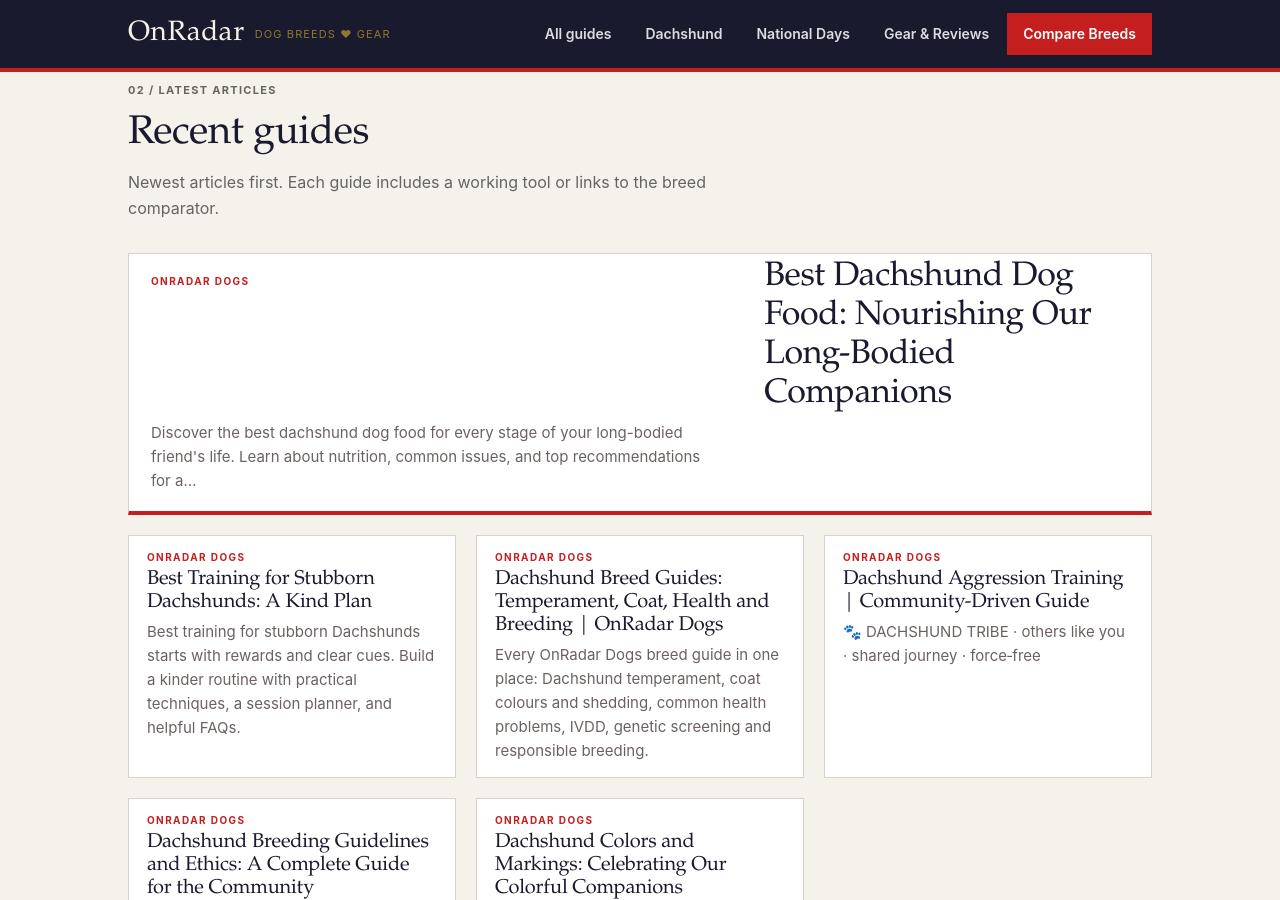
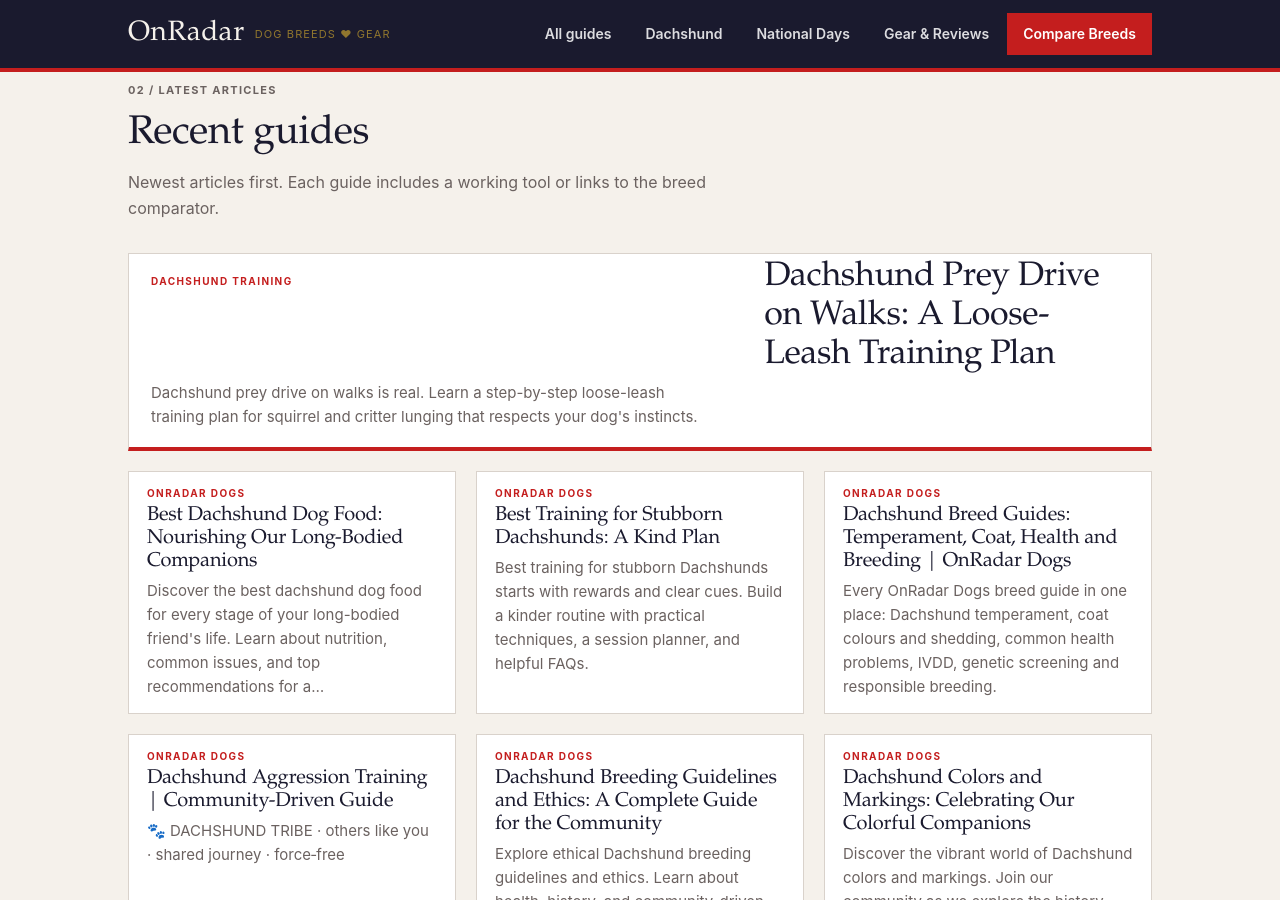
Before and after one commit to onradar-dogs/onradar-dogs.github.io, a Jekyll site: the page index.html, which Jekyll copies as it is, in a window 1280 px wide and 900 px high, scrolled down 1150 px. Built offline with Jekyll 4.4.1, drawn with Linux system fonts in a browser that asks for light colours.

Commit message:
List dachshund-prey-drive-loose-leash-training.html in index.html

```diff
--- a/index.html
+++ b/index.html
@@ -263,7 +263,8 @@ img{max-width:100%;height:auto}
   <h2>Recent guides</h2>
   <p class="sec-lead">Newest articles first. Each guide includes a working tool or links to the breed comparator.</p>
   <div class="cards">
-    <article class="card"><p class="kicker">OnRadar Dogs</p><h2><a href="/best-dachshund-dog-food.html">Best Dachshund Dog Food: Nourishing Our Long-Bodied Companions</a></h2><p>Discover the best dachshund dog food for every stage of your long-bodied friend's life. Learn about nutrition, common issues, and top recommendations for a…</p></article>
+    <article class="card"><p class="kicker">Dachshund Training</p><h2><a href="/dachshund-prey-drive-loose-leash-training.html">Dachshund Prey Drive on Walks: A Loose-Leash Training Plan</a></h2><p>Dachshund prey drive on walks is real. Learn a step-by-step loose-leash training plan for squirrel and critter lunging that respects your dog&#x27;s instincts.</p></article>
+        <article class="card"><p class="kicker">OnRadar Dogs</p><h2><a href="/best-dachshund-dog-food.html">Best Dachshund Dog Food: Nourishing Our Long-Bodied Companions</a></h2><p>Discover the best dachshund dog food for every stage of your long-bodied friend's life. Learn about nutrition, common issues, and top recommendations for a…</p></article>
     <article class="card"><p class="kicker">OnRadar Dogs</p><h2><a href="/best-training-for-stubborn-dachshunds.html">Best Training for Stubborn Dachshunds: A Kind Plan</a></h2><p>Best training for stubborn Dachshunds starts with rewards and clear cues. Build a kinder routine with practical techniques, a session planner, and helpful FAQs.</p></article>
     <article class="card"><p class="kicker">OnRadar Dogs</p><h2><a href="/breeds.html">Dachshund Breed Guides: Temperament, Coat, Health and Breeding | OnRadar Dogs</a></h2><p>Every OnRadar Dogs breed guide in one place: Dachshund temperament, coat colours and shedding, common health problems, IVDD, genetic screening and responsible breeding.</p></article>
     <article class="card"><p class="kicker">OnRadar Dogs</p><h2><a href="/dachshund-aggression-training.html">Dachshund Aggression Training | Community-Driven Guide</a></h2><p>🐾 DACHSHUND TRIBE · others like you · shared journey · force‑free</p></article>
```
